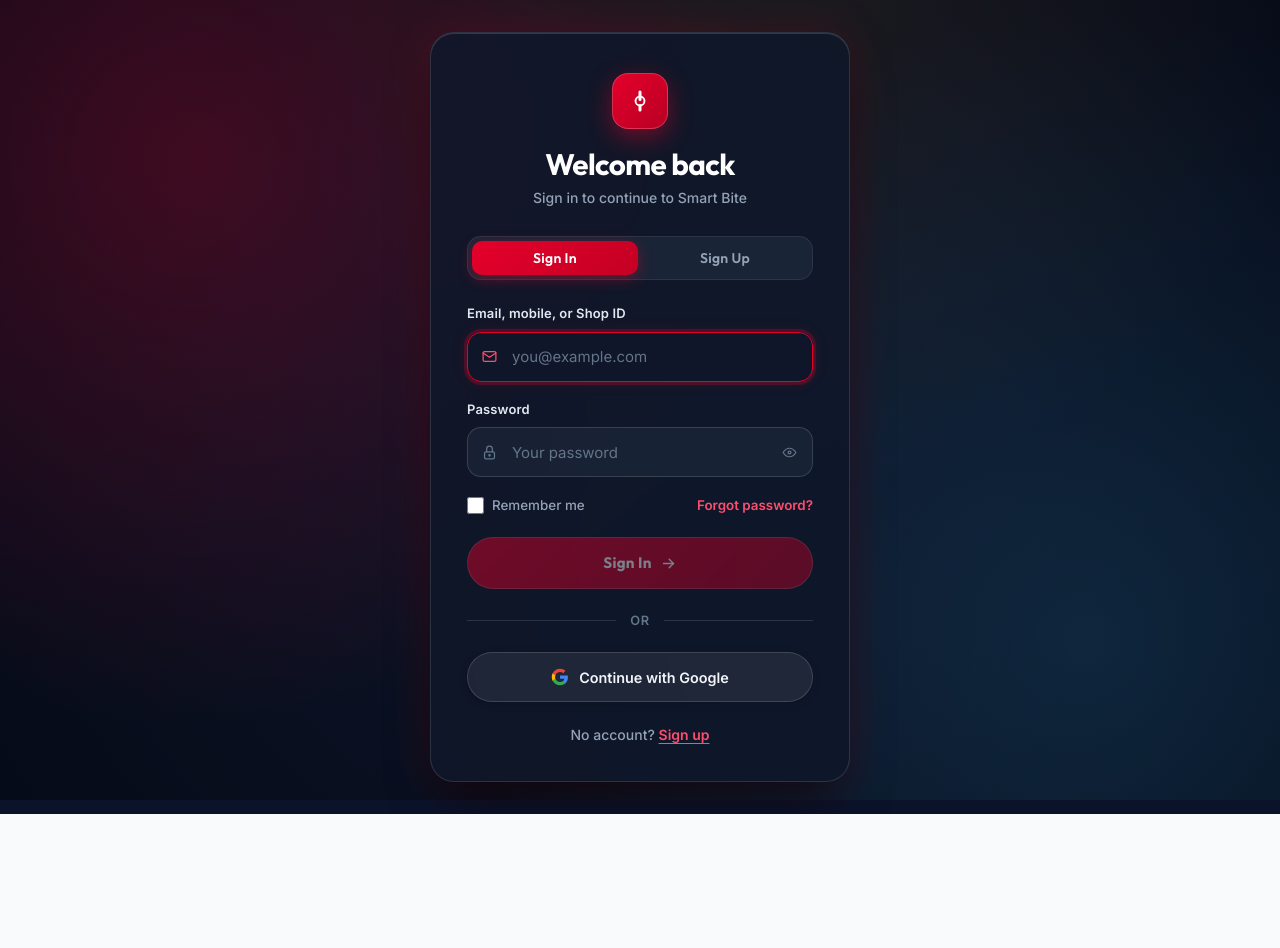
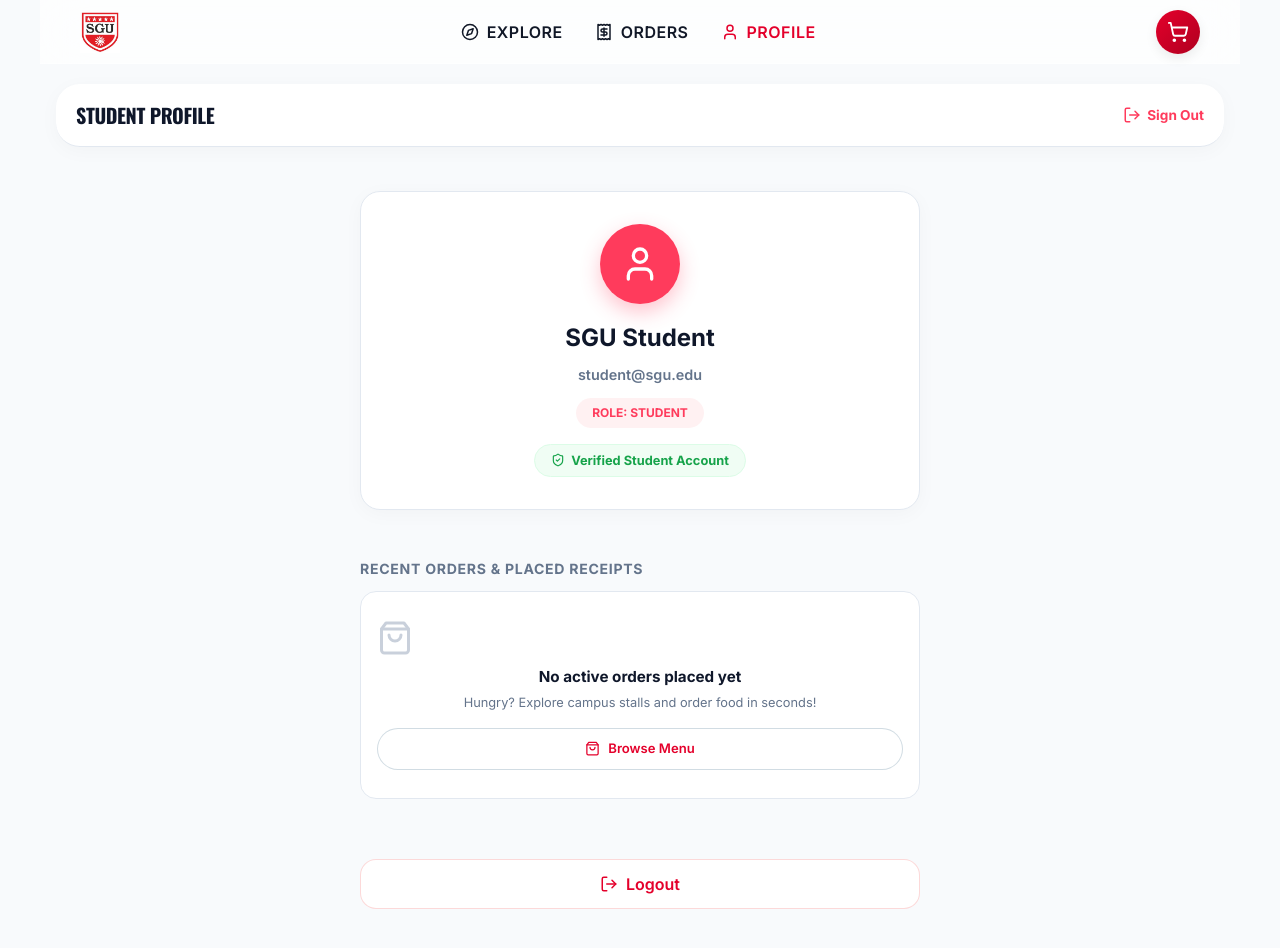
Before and after one commit to omgarkal359-gif/Smart-Bite, a React (Vite) app: page /student/profile in a window 1280 px wide. Before the commit this address led to /login. Shown: the top 948 px of the page. Before the commit the page ends 814 px from the top, so only its background shows below. Built offline with nearby package versions, Linux system fonts and the light colour scheme; no server answers; the database is empty.

Commit message:
fix(profile): wrap UserProfile in fail-safe storage parsing and array validation to prevent runtime crashes

```diff
--- a/src/pages/UserProfile.jsx
+++ b/src/pages/UserProfile.jsx
@@ -2,7 +2,7 @@ import React, { useState, useEffect } from 'react';
 import { useNavigate } from 'react-router-dom';
 import { GlassCard } from '../components/ui/GlassCard';
 import { Button } from '../components/ui/Button';
-import { LogOut, User, ShoppingBag, ArrowRight, ExternalLink, CheckCircle, ShieldCheck } from 'lucide-react';
+import { LogOut, User, ShoppingBag, ArrowRight, ExternalLink, ShieldCheck } from 'lucide-react';
 import { api, formatRelativeTime } from '../api';
 import { supabase } from '../supabaseClient';
 import './pages.css';
@@ -10,17 +10,34 @@ import './profile.css';
 
 const UserProfile = () => {
   const navigate = useNavigate();
-  const [userData, setUserData] = useState(null);
+  const [userData, setUserData] = useState(() => {
+    try {
+      const saved = localStorage.getItem('sgu_user');
+      if (saved) return JSON.parse(saved);
+    } catch (e) {
+      // ignore
+    }
+    return { name: 'SGU Student', id: 'student@sgu.edu', role: 'student' };
+  });
+
   const [recentOrders, setRecentOrders] = useState([]);
   const [loadingOrders, setLoadingOrders] = useState(true);
 
   useEffect(() => {
+    let isMounted = true;
+
     async function loadUserData() {
-      const { data } = await supabase.auth.getUser();
+      try {
+        const { data } = await supabase.auth.getUser().catch(() => ({ data: null }));
         const user = data?.user;
 
+        let parsed = null;
+        try {
           const savedSession = localStorage.getItem('sgu_user');
-      let parsed = savedSession ? JSON.parse(savedSession) : null;
+          if (savedSession) parsed = JSON.parse(savedSession);
+        } catch (e) {
+          parsed = null;
+        }
 
         if (!parsed && user) {
           parsed = {
@@ -28,49 +45,65 @@ const UserProfile = () => {
             id: user.email || user.phone || user.id,
             role: user.user_metadata?.role || 'student'
           };
+          try {
             localStorage.setItem('sgu_user', JSON.stringify(parsed));
+          } catch (e) {}
         }
 
-      if (!parsed && !user) {
-        navigate('/login', { replace: true });
-        return;
+        if (isMounted && parsed) {
+          setUserData(parsed);
         }
 
-      setUserData(parsed || {});
-      const customerId = (parsed?.id || parsed?.username || 'student').trim().toLowerCase();
+        const customerId = (parsed?.id || parsed?.username || 'student').toString().trim().toLowerCase();
 
         try {
           const orders = await api.getStudentOrders(customerId);
-        setRecentOrders(orders || []);
-        localStorage.setItem('sgu_orders', JSON.stringify(orders || []));
+          if (isMounted) {
+            const validOrders = Array.isArray(orders) ? orders : [];
+            setRecentOrders(validOrders);
+            try {
+              localStorage.setItem('sgu_orders', JSON.stringify(validOrders));
+            } catch (e) {}
+          }
         } catch (err) {
-        console.error('Failed to load user orders:', err);
+          if (isMounted) {
+            try {
               const savedOrders = JSON.parse(localStorage.getItem('sgu_orders') || '[]');
-        setRecentOrders(savedOrders);
+              setRecentOrders(Array.isArray(savedOrders) ? savedOrders : []);
+            } catch (e) {
+              setRecentOrders([]);
+            }
+          }
+        }
+      } catch (globalErr) {
+        console.error('UserProfile load error:', globalErr);
       } finally {
-        setLoadingOrders(false);
+        if (isMounted) setLoadingOrders(false);
       }
     }
 
     loadUserData();
+    return () => { isMounted = false; };
   }, [navigate]);
 
   const handleLogout = async () => {
     try {
       await supabase.auth.signOut();
-    } catch (e) {
-      // Ignore signOut errors
-    }
+    } catch (e) {}
+    try {
       localStorage.removeItem('sgu_token');
       localStorage.removeItem('sgu_user');
       localStorage.removeItem('sgu_cart');
+    } catch (e) {}
     navigate('/login', { replace: true });
   };
 
+  const safeOrdersList = Array.isArray(recentOrders) ? recentOrders : [];
+
   return (
-    <div className="profile-container page-transition" style={{ paddingBottom: 100 }}>
-      <header className="glass-header menu-header" style={{ display: 'flex', justifyContent: 'space-between', alignItems: 'center' }}>
-        <h1 style={{ fontFamily: 'var(--font-heading)', fontSize: '1.25rem', fontWeight: 800, textTransform: 'uppercase', letterSpacing: '-0.02em', color: 'var(--text-dark)', margin: 0 }}>
+    <div className="profile-container page-transition" style={{ minHeight: '100vh', background: '#F8FAFC', paddingBottom: 100 }}>
+      <header className="glass-header menu-header" style={{ background: '#FFFFFF', padding: '16px 20px', borderBottom: '1px solid #E2E8F0', display: 'flex', justifyContent: 'space-between', alignItems: 'center' }}>
+        <h1 style={{ fontFamily: 'var(--font-heading)', fontSize: '1.25rem', fontWeight: 800, textTransform: 'uppercase', letterSpacing: '-0.02em', color: '#0F172A', margin: 0 }}>
           Student Profile
         </h1>
         <button
@@ -81,15 +114,19 @@ const UserProfile = () => {
         </button>
       </header>
 
-      <main className="profile-main">
+      <main className="profile-main" style={{ padding: '20px', maxWidth: 600, margin: '0 auto' }}>
         {/* User Info Card */}
-        <GlassCard className="profile-card user-info animate-stagger-item stagger-delay-1" style={{ display: 'flex', flexDirection: 'column', alignItems: 'center', textAlign: 'center', gap: 16, padding: '32px 20px' }}>
-          <div className="avatar-placeholder" style={{ width: 80, height: 80, display: 'flex', justifyContent: 'center', alignItems: 'center', borderRadius: '50%', background: 'var(--gradient-primary)', color: 'white', boxShadow: 'var(--shadow-md)' }}>
+        <GlassCard className="profile-card user-info animate-stagger-item stagger-delay-1" style={{ background: '#FFFFFF', borderRadius: 20, border: '1px solid #E2E8F0', display: 'flex', flexDirection: 'column', alignItems: 'center', textAlign: 'center', gap: 16, padding: '32px 20px', boxShadow: '0 4px 20px rgba(0,0,0,0.03)' }}>
+          <div className="avatar-placeholder" style={{ width: 80, height: 80, display: 'flex', justifyContent: 'center', alignItems: 'center', borderRadius: '50%', background: '#FF3B5C', color: 'white', boxShadow: '0 8px 20px rgba(255,59,92,0.3)' }}>
             <User size={40} />
           </div>
           <div className="user-details" style={{ display: 'flex', flexDirection: 'column', alignItems: 'center', gap: 8 }}>
-            <h2 style={{ textTransform: 'capitalize', fontSize: '1.5rem', fontWeight: 800, margin: 0, fontFamily: 'var(--font-heading)' }}>{userData?.name || 'SGU Student'}</h2>
-            <p className="text-muted" style={{ margin: 0, fontSize: '0.9rem', fontWeight: 600 }}>{userData?.username || userData?.id || 'student@sgu.edu'}</p>
+            <h2 style={{ textTransform: 'capitalize', fontSize: '1.5rem', fontWeight: 800, margin: 0, color: '#0F172A' }}>
+              {userData?.name || 'SGU Student'}
+            </h2>
+            <p style={{ margin: 0, fontSize: '0.9rem', fontWeight: 600, color: '#64748B' }}>
+              {userData?.username || userData?.id || 'student@sgu.edu'}
+            </p>
             <span style={{ fontSize: '0.75rem', fontWeight: 800, padding: '6px 16px', borderRadius: 999, background: '#FFF1F2', color: '#FF3B5C', textTransform: 'uppercase', marginTop: 4, display: 'inline-block' }}>
               Role: {userData?.role ? userData.role.toUpperCase() : 'STUDENT'}
             </span>
@@ -102,27 +139,27 @@ const UserProfile = () => {
         {/* Real Placed Recent Orders Section */}
         <div className="history-section animate-stagger-item stagger-delay-3" style={{ marginTop: 24 }}>
           <div style={{ display: 'flex', justifyContent: 'space-between', alignItems: 'center', marginBottom: 12 }}>
-            <h3 className="section-title text-muted" style={{ margin: 0, fontSize: '0.88rem', fontWeight: 800, textTransform: 'uppercase', letterSpacing: '0.05em' }}>
+            <h3 style={{ margin: 0, fontSize: '0.88rem', fontWeight: 800, textTransform: 'uppercase', letterSpacing: '0.05em', color: '#64748B' }}>
               Recent Orders & Placed Receipts
             </h3>
-            {recentOrders.length > 0 && (
+            {safeOrdersList.length > 0 && (
               <button
                 onClick={() => navigate('/student/orders')}
                 style={{ background: 'none', border: 'none', color: '#FF3B5C', fontSize: '0.8rem', fontWeight: 800, cursor: 'pointer', display: 'flex', alignItems: 'center', gap: 4 }}
               >
-                View All ({recentOrders.length}) <ArrowRight size={14} />
+                View All ({safeOrdersList.length}) <ArrowRight size={14} />
               </button>
             )}
           </div>
 
           {loadingOrders ? (
-            <GlassCard style={{ textAlign: 'center', padding: '24px' }}>
+            <GlassCard style={{ textAlign: 'center', padding: '24px', background: '#FFFFFF', borderRadius: 16, border: '1px solid #E2E8F0' }}>
               <p style={{ fontSize: '0.85rem', color: '#64748B', fontWeight: 600 }}>Loading your recent orders...</p>
             </GlassCard>
-          ) : recentOrders.length === 0 ? (
-            <GlassCard className="history-card" style={{ textAlign: 'center', padding: '28px 16px' }}>
-              <ShoppingBag size={36} style={{ color: 'var(--text-muted)', marginBottom: '10px', opacity: 0.4 }} />
-              <p style={{ fontWeight: 700, color: 'var(--text-dark)', fontSize: '0.95rem', margin: '0 0 4px 0' }}>No active orders placed yet</p>
+          ) : safeOrdersList.length === 0 ? (
+            <GlassCard className="history-card" style={{ textAlign: 'center', padding: '28px 16px', background: '#FFFFFF', borderRadius: 16, border: '1px solid #E2E8F0' }}>
+              <ShoppingBag size={36} style={{ color: '#94A3B8', marginBottom: '10px', opacity: 0.5 }} />
+              <p style={{ fontWeight: 700, color: '#0F172A', fontSize: '0.95rem', margin: '0 0 4px 0' }}>No active orders placed yet</p>
               <p style={{ fontSize: '0.8rem', color: '#64748B', margin: '0 0 16px 0' }}>Hungry? Explore campus stalls and order food in seconds!</p>
               <Button variant="secondary" style={{ fontSize: '0.82rem', padding: '10px 20px', borderRadius: 999 }} onClick={() => navigate('/student')}>
                 <ShoppingBag size={15} /> Browse Menu
@@ -130,7 +167,8 @@ const UserProfile = () => {
             </GlassCard>
           ) : (
             <div style={{ display: 'flex', flexDirection: 'column', gap: 12 }}>
-              {recentOrders.slice(0, 5).map((order) => {
+              {safeOrdersList.slice(0, 5).map((order, idx) => {
+                if (!order) return null;
                 const itemsText = typeof order.items === 'string'
                   ? order.items
                   : Array.isArray(order.items)
@@ -148,8 +186,8 @@ const UserProfile = () => {
 
                 return (
                   <GlassCard
-                    key={order.id}
-                    onClick={() => navigate(`/student/order/${order.id}`)}
+                    key={order.id || idx}
+                    onClick={() => navigate(`/student/order/${order.id || ''}`)}
                     style={{
                       padding: '16px',
                       cursor: 'pointer',
@@ -158,8 +196,10 @@ const UserProfile = () => {
                       display: 'flex',
                       flexDirection: 'column',
                       gap: 8,
-                      background: 'var(--white)',
-                      boxShadow: '0 4px 14px rgba(0,0,0,0.04)'
+                      background: '#FFFFFF',
+                      borderRadius: 16,
+                      border: '1px solid #E2E8F0',
+                      boxShadow: '0 4px 14px rgba(0,0,0,0.03)'
                     }}
                   >
                     <div style={{ display: 'flex', justifyContent: 'space-between', alignItems: 'center' }}>
@@ -182,7 +222,7 @@ const UserProfile = () => {
 
                     <div style={{ display: 'flex', justifyContent: 'space-between', alignItems: 'center', paddingTop: 8, borderTop: '1px dashed #E2E8F0', marginTop: 2 }}>
                       <span style={{ fontWeight: 800, fontSize: '0.95rem', color: '#0F172A', fontFamily: "'Oswald', sans-serif" }}>
-                        ₹{order.total}
+                        ₹{order.total || 0}
                       </span>
                       <span style={{ fontSize: '0.78rem', fontWeight: 800, color: '#FF3B5C', display: 'flex', alignItems: 'center', gap: 4 }}>
                         Track Ticket & QR <ExternalLink size={13} />
@@ -195,7 +235,7 @@ const UserProfile = () => {
           )}
         </div>
 
-        <Button variant="secondary" className="btn-logout mt-6 tap-effect animate-stagger-item stagger-delay-4" onClick={handleLogout}>
+        <Button variant="secondary" className="btn-logout mt-6 tap-effect animate-stagger-item stagger-delay-4" onClick={handleLogout} style={{ width: '100%', marginTop: 24 }}>
           <LogOut size={18} /> Logout
         </Button>
       </main>
```
Lines whose indentation alone changed are shown as unchanged.
